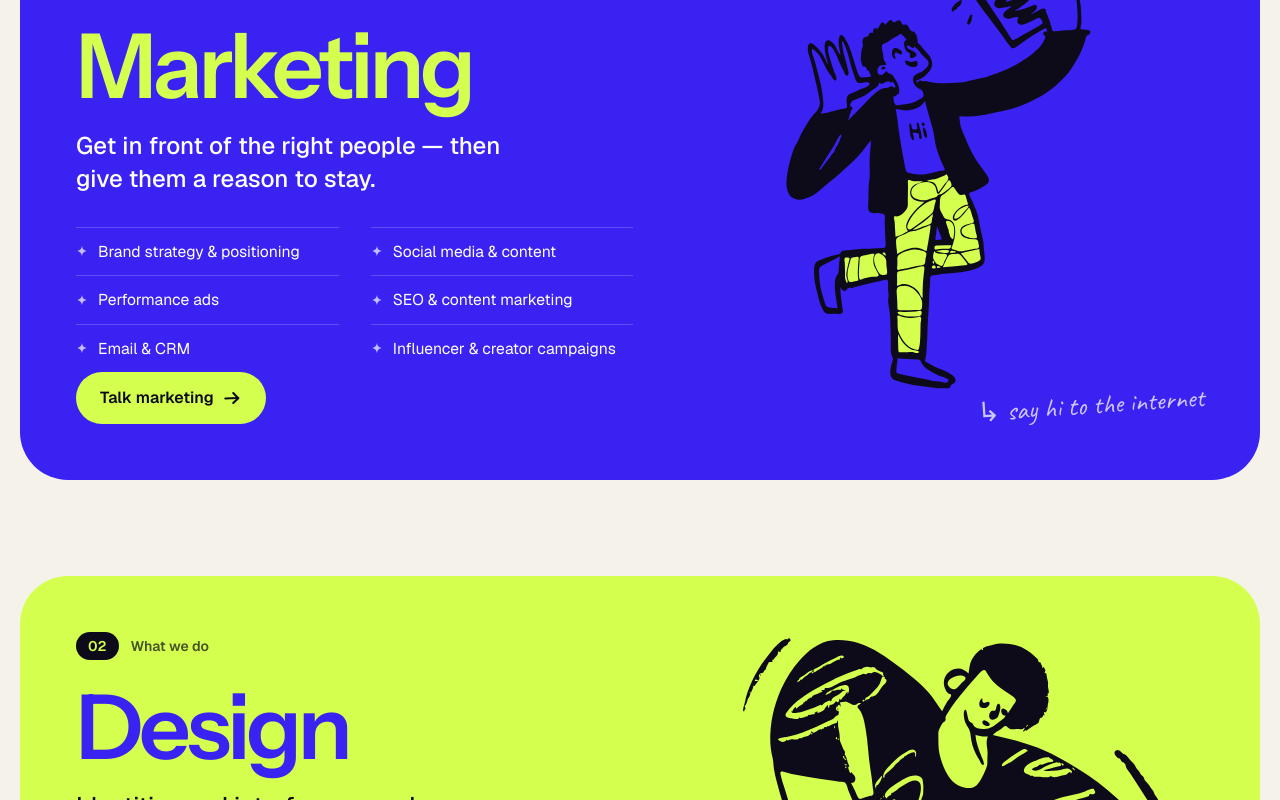
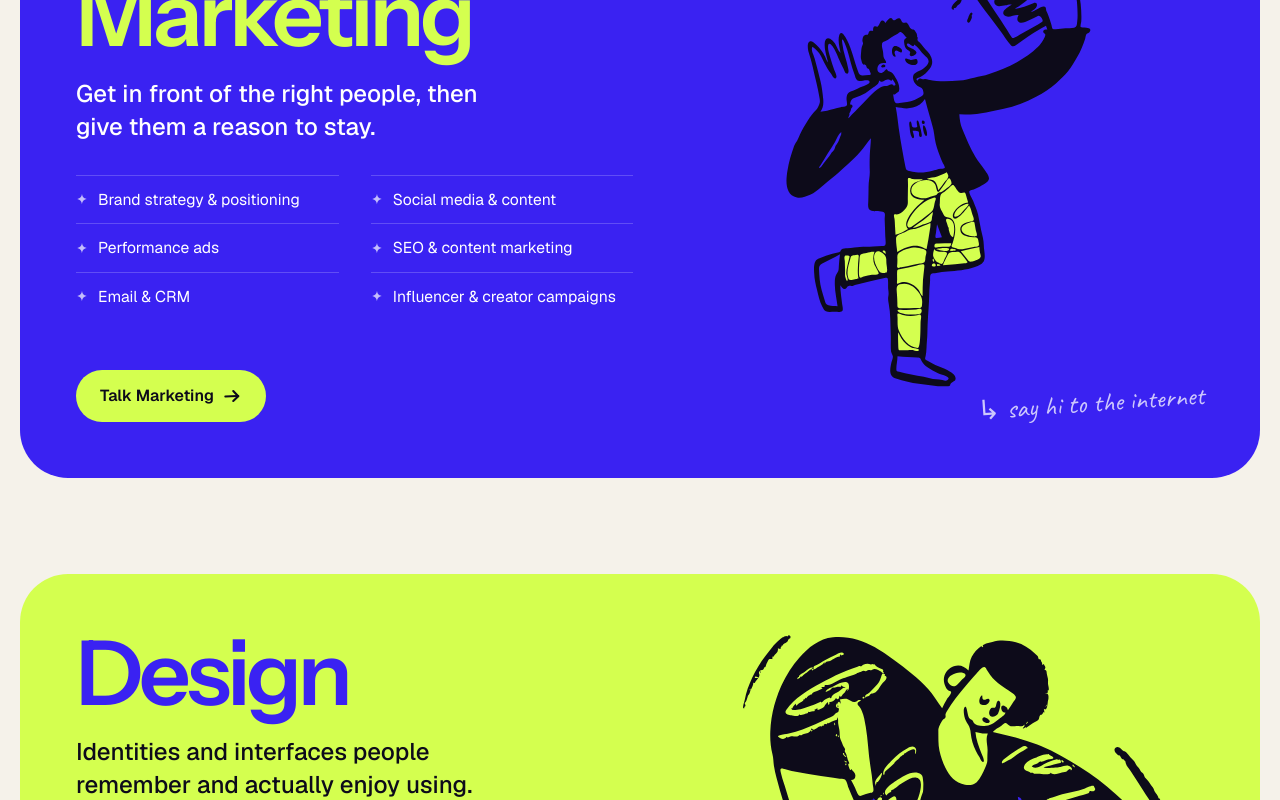
Before and after one commit to tushgaurav/the-brand-pipeline, a Next.js app: page / in a window 1280 px wide. Shown: the part 2200-3000 px from the top of the page. Built offline with nearby package versions, Linux system fonts and the light colour scheme.

Commit message:
design: remove unwanted elements

```diff
--- a/components/services.tsx
+++ b/components/services.tsx
@@ -5,7 +5,7 @@ const services = [
   {
     id: "marketing",
     name: "Marketing",
-    pitch: "Get in front of the right people — then give them a reason to stay.",
+    pitch: "Get in front of the right people, then give them a reason to stay.",
     items: [
       "Brand strategy & positioning",
       "Social media & content",
@@ -21,14 +21,13 @@ const services = [
       title: "text-lime",
       muted: "text-white/75",
       rule: "border-white/20",
-      chip: "bg-lime text-ink",
       cta: "bg-lime text-ink",
     },
   },
   {
     id: "design",
     name: "Design",
-    pitch: "Identities and interfaces people remember — and actually enjoy using.",
+    pitch: "Identities and interfaces people remember and actually enjoy using.",
     items: [
       "Brand identity & logo",
       "Visual systems & guidelines",
@@ -44,14 +43,13 @@ const services = [
       title: "text-brand",
       muted: "text-ink/70",
       rule: "border-ink/15",
-      chip: "bg-ink text-lime",
       cta: "bg-brand text-white",
     },
   },
   {
     id: "development",
     name: "Development",
-    pitch: "Fast, accessible websites and stores built to convert — and easy for you to run.",
+    pitch: "Fast, accessible websites and stores built to convert and easy for you to run.",
     items: [
       "Marketing websites",
       "E-commerce & Shopify",
@@ -67,7 +65,6 @@ const services = [
       title: "text-lime",
       muted: "text-paper/70",
       rule: "border-paper/15",
-      chip: "bg-lime text-ink",
       cta: "bg-lime text-ink",
     },
   },
@@ -98,17 +95,13 @@ export function Services() {
               style={{ top: `calc(6.5rem + ${i * 1.75}rem)` }}
             >
               <div className="flex flex-col">
-                <div className="flex items-center gap-3 text-sm font-semibold">
-                  <span className={`rounded-full px-3 py-1 ${s.theme.chip}`}>0{i + 1}</span>
-                  <span className={s.theme.muted}>What we do</span>
-                </div>
-                <h3 className={`headline mt-6 text-[clamp(3.2rem,7vw,6.5rem)] ${s.theme.title}`}>
+                <h3 className={`headline text-[clamp(3.2rem,7vw,6.5rem)] ${s.theme.title}`}>
                   {s.name}
                 </h3>
                 <p className="mt-5 max-w-md text-xl leading-snug font-medium md:text-2xl">
                   {s.pitch}
                 </p>
-                <ul className="mt-8 grid gap-x-8 sm:grid-cols-2">
+                <ul className="mt-8 mb-10 grid gap-x-8 sm:grid-cols-2">
                   {s.items.map((item) => (
                     <li
                       key={item}
@@ -121,9 +114,9 @@ export function Services() {
                 </ul>
                 <a
                   href="#contact"
-                  className={`group mt-8 inline-flex w-fit items-center gap-2 rounded-full px-6 py-3.5 font-semibold transition-transform hover:-rotate-2 lg:mt-auto ${s.theme.cta}`}
+                  className={`group mt-auto inline-flex w-fit items-center gap-2 rounded-full px-6 py-3.5 font-semibold transition-transform hover:-rotate-2 ${s.theme.cta}`}
                 >
-                  Talk {s.name.toLowerCase()}
+                  Talk {s.name}
                   <Arrow className="size-5 transition-transform group-hover:translate-x-1" />
                 </a>
               </div>
```
